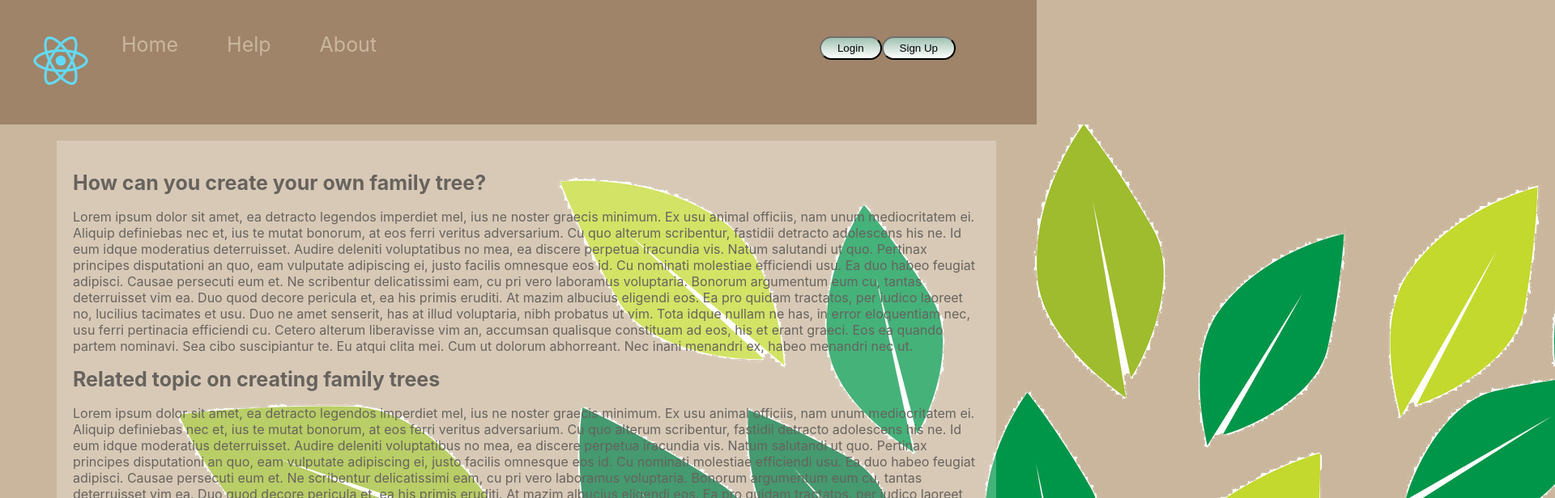
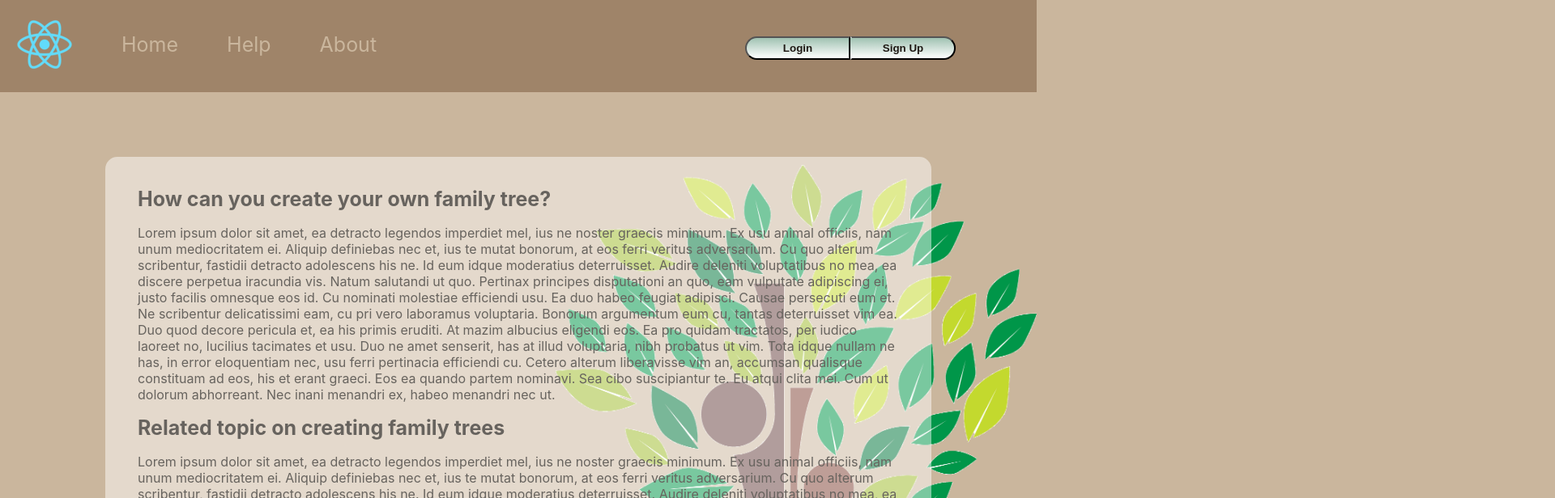
Before and after one commit to matyevaa/wikifamily_copy, a React (Create React App) app: page / in a window 1280 px wide. Shown: the top 616 px of the page at 81% size, 1920 px wide, since content can reach past the window. Built offline with nearby package versions, Linux system fonts and the light colour scheme.

Commit message:
added bg image and topic formatting

```diff
--- a/src/style/index.css
+++ b/src/style/index.css
@@ -15,9 +15,10 @@ code {
 }
 
 /* start adding code here */
+/* navbar content */
 .imageContainer {
   background-color: #9f8469;                      /*double check colors*/
-  padding: 40px;                                    /*probably ch depending logo size*/
+  padding: 20px;                                    /*probably ch depending logo size*/
 }
 .navbar {
   position:absolute;
@@ -28,7 +29,7 @@ code {
   left: 80px;             /*will probably change depending on logo size*/
 }
 .nav_list {
-  position:fixed;
+  position: absolute;
   display: inline-flex;
   list-style-type: none;
 
@@ -42,6 +43,7 @@ code {
   color: #a0c2b2;
   text-decoration:underline;
 }
+/* login formatting */
 .accountContainer {
   display: inline-flex;
     position: absolute;
@@ -50,22 +52,60 @@ code {
     margin-left: 10px;
 }
 .loginStat {
-  border-radius: 15px;                            /*idk how to make the (login | sign up) shape one whole piece*/
+  border-radius: 15px;
   background-image: linear-gradient(#a0c2b2, white);   /*gradient up (green) down (white)*/
   padding: 5px 20px 5px 20px;
   box-shadow: none;
-  border-color: rgb(31, 30, 30);
+  width: 130px;
+  color: #1e1813;
+  font-weight: 700;
 }
-/* .homeBG {
-  background-color: #cab69d;                      /*double check colors
+.leftButton {
+  border-top-right-radius: 0px;
+  border-bottom-right-radius: 0px;
+  border-right-color: #1e1813;
 }
-*/
+.rightButton {
+  border-top-left-radius: 0px;
+  border-bottom-left-radius: 0px;
+  border-left-color: #1e181300;
+}
+.rightButton:hover {
+  cursor: pointer;
+  background-image: linear-gradient(#769888, white);
+}
+.leftButton:hover {
+  cursor: pointer;
+  background-image: linear-gradient(#769888, white);
+}
+
+/* content for homepage */
+.bgImgContainer {
+  height: 700px;
+  float: right;
+  margin-top: 90px;
+}
+.bgImg {
+  /* background-image: url("/familyTree.png"); */
+  /* couldnt figure out how to add img external css, have it inline */
+  /* find a way to have the image fixed in certain part of screen while not
+     covering the text */
+  height: 700px;
+  background-repeat: no-repeat;
+}
 .information {
   margin:20px 50px 20px 70px;
   padding: 20px;
-  background-color: rgba(255, 255, 255, 0.27);   /*doule check colors*/
-  position: fixed;
-
+  /* background-color: rgba(255, 255, 255, 0.475);*/
+  position: absolute;
+  width: 1100px;
+  border-radius: 15px;
+}
+.Topic {
+  background-color: rgba(255, 255, 255, 0.475);
+    padding: 20px 40px;
+    border-radius: 15px;
+    margin: 40px;
 }
 .subtopic {
   font-size: 25px;
```
